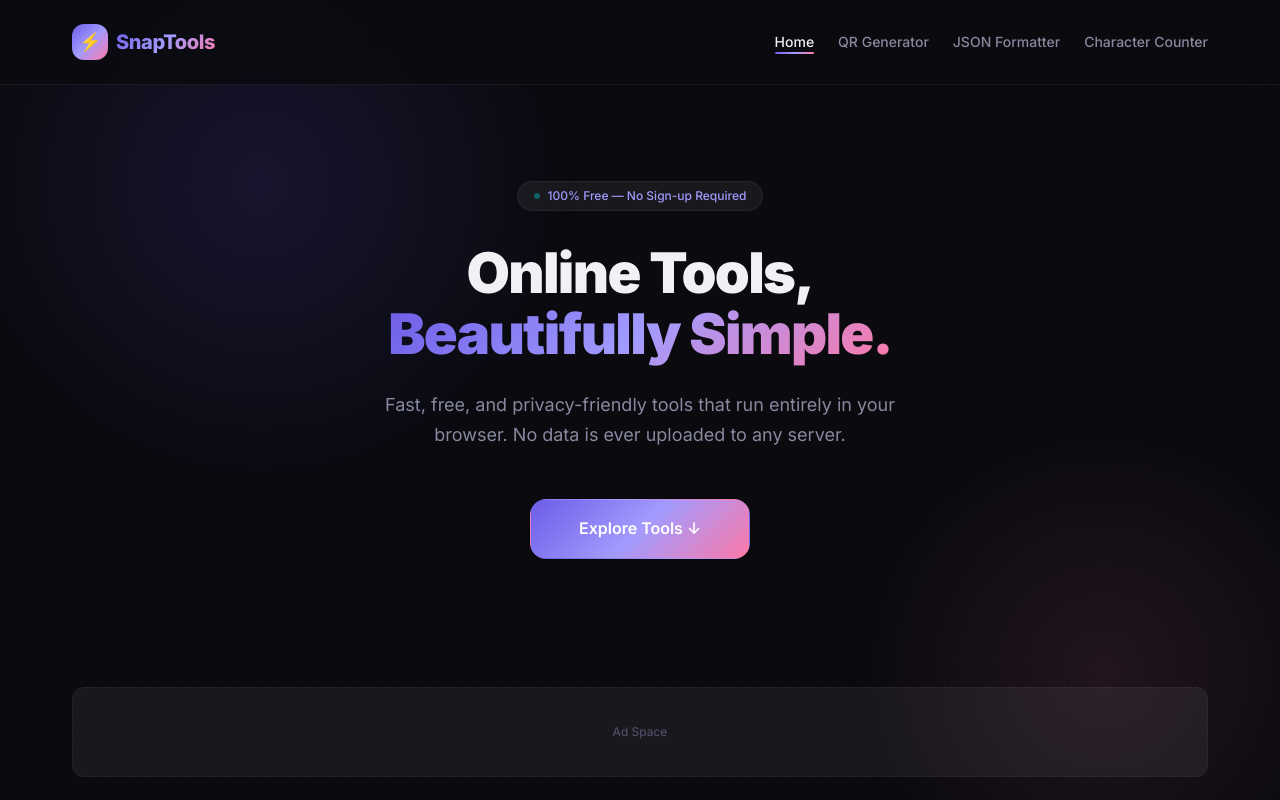
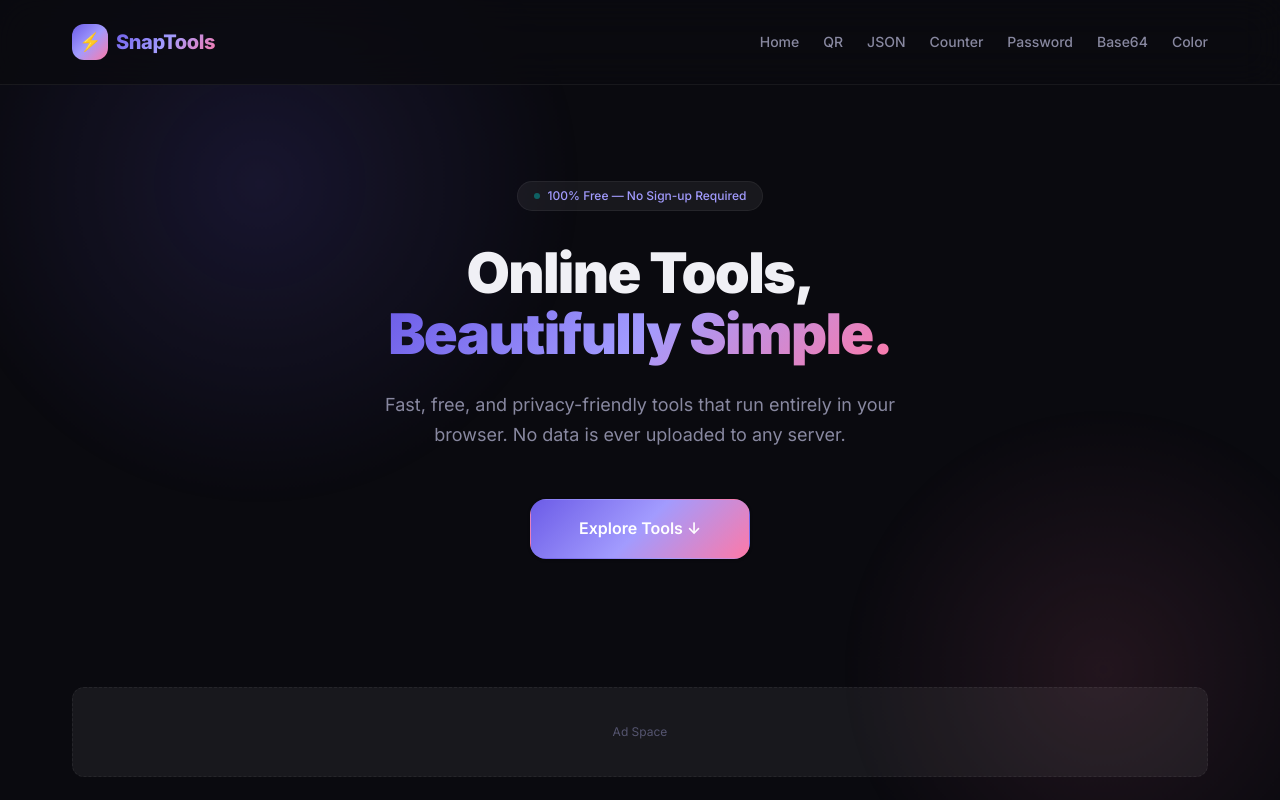
Before and after one commit to FlowDeskStudio/snaptools, a website built with Vite: page index.html in a window 1280 px wide. Shown: the top 800 px of the page. Built offline with nearby package versions, Linux system fonts and the light colour scheme.

Commit message:
Update navigation bar to include all 6 tools with short names

```diff
--- a/index.html
+++ b/index.html
@@ -29,10 +29,13 @@
         </a>
         <nav>
           <ul class="nav-links">
-            <li><a href="/" class="active">Home</a></li>
-            <li><a href="/tools/qr-generator/">QR Generator</a></li>
-            <li><a href="/tools/json-formatter/">JSON Formatter</a></li>
-            <li><a href="/tools/character-counter/">Character Counter</a></li>
+            <li><a href="/">Home</a></li>
+            <li><a href="/tools/qr-generator/">QR</a></li>
+            <li><a href="/tools/json-formatter/">JSON</a></li>
+            <li><a href="/tools/character-counter/">Counter</a></li>
+            <li><a href="/tools/password-generator/">Password</a></li>
+            <li><a href="/tools/base64-tool/">Base64</a></li>
+            <li><a href="/tools/color-converter/">Color</a></li>
           </ul>
         </nav>
       </div>
```
Also changed, not shown: privacy.html (+10 -7 lines), terms.html (+10 -7 lines), tools/base64-tool/index.html (+10 -7 lines), tools/character-counter/index.html (+10 -7 lines), tools/color-converter/index.html (+10 -7 lines), tools/json-formatter/index.html (+10 -7 lines), tools/password-generator/index.html (+10 -7 lines), tools/qr-generator/index.html (+10 -7 lines).
